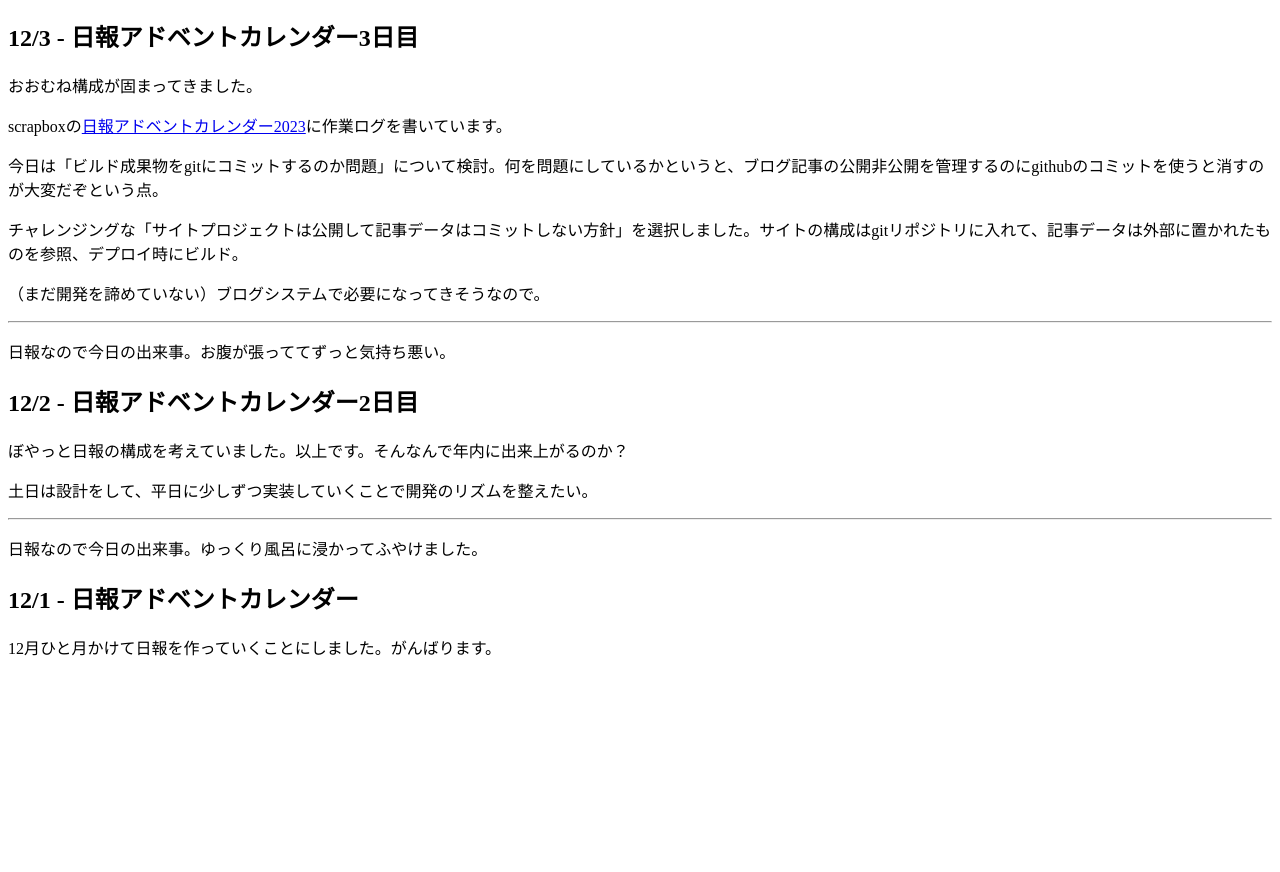
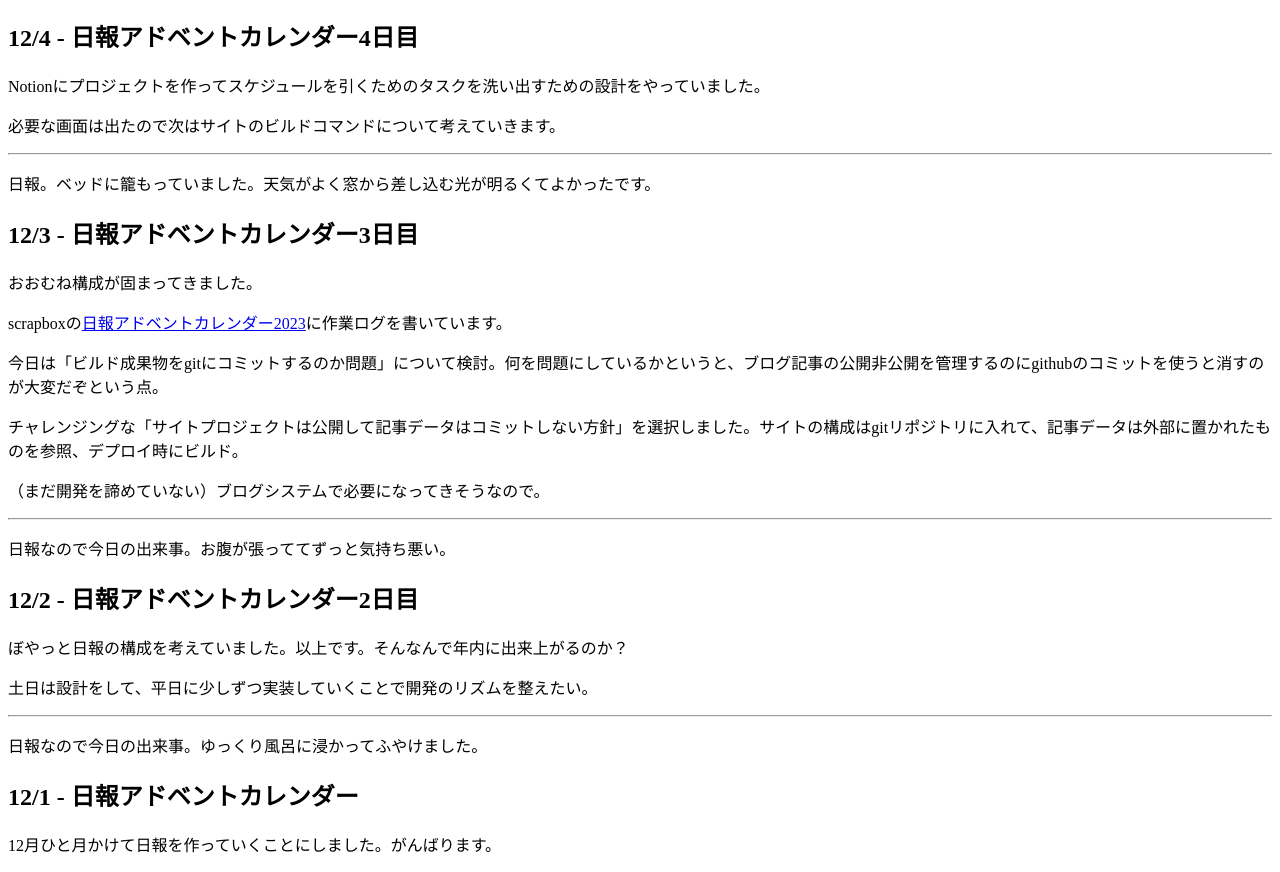
Before and after one commit to c18t/nippo, a plain HTML site: page index.html in a window 1280 px wide. Shown: the part 57-929 px from the top of the page. Before the commit the page ends 800 px from the top, so only its background shows below. Drawn offline with Linux system fonts and the light colour scheme.

Commit message:
20231204

```diff
--- a/index.html
+++ b/index.html
@@ -1,4 +1,10 @@
 <h1>日報</h1>
+
+<h2>12/4 - 日報アドベントカレンダー4日目</h2>
+<p>Notionにプロジェクトを作ってスケジュールを引くためのタスクを洗い出すための設計をやっていました。</p>
+<p>必要な画面は出たので次はサイトのビルドコマンドについて考えていきます。</p>
+<hr>
+<p>日報。ベッドに籠もっていました。天気がよく窓から差し込む光が明るくてよかったです。</p>
 
 <h2>12/3 - 日報アドベントカレンダー3日目</h2>
 <p>おおむね構成が固まってきました。</p>
```
